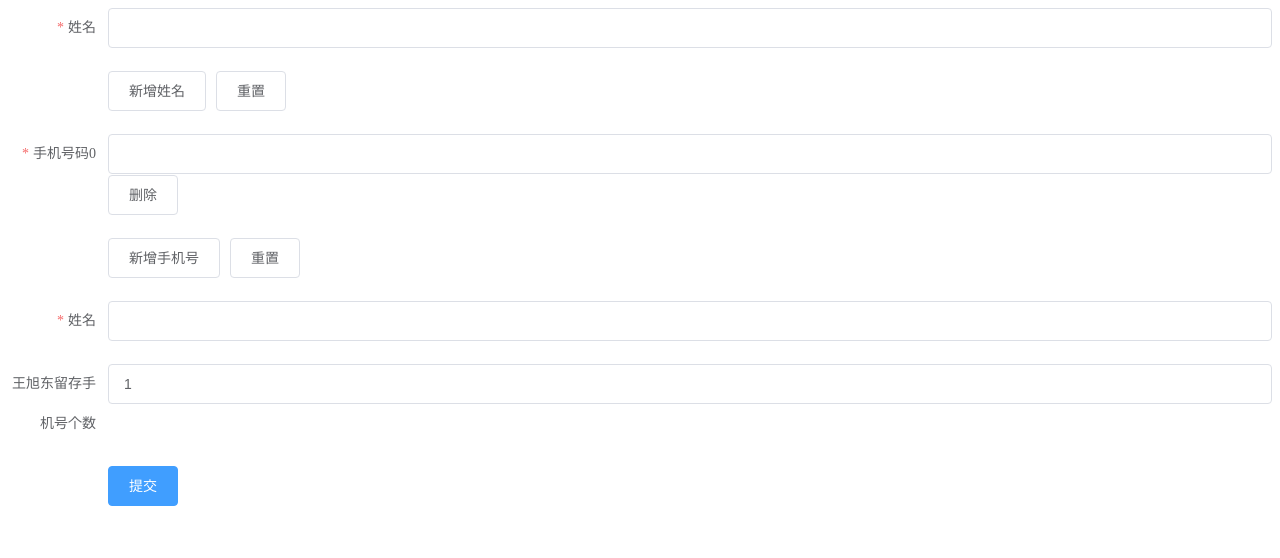
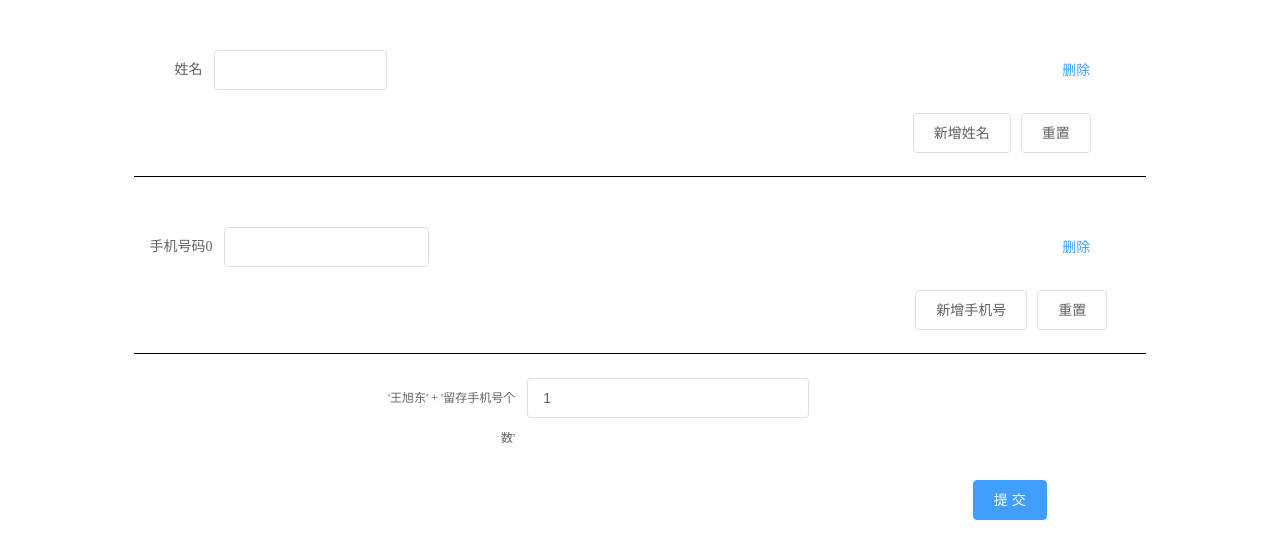
Before and after one commit to wangxudongcc/vue_test, a Vue app in the folder vue_test/: page / in a window 1280 px wide. Shown: the top 558 px of the page. Built offline with nearby package versions, Linux system fonts and the light colour scheme.

Commit message:
数据修改

```diff
--- a/vue_test/src/App.vue
+++ b/vue_test/src/App.vue
@@ -1,44 +1,88 @@
-/* eslint-disable */
+
 <template>
   <div id="app">
-    <el-form :model="personData" ref="personData" label-width="100px" class="demo-dynamic">
-      <el-form-item prop="name" label="姓名" :rules="[
-        { required: true, message: '请输入姓名', trigger: 'blur' }]">
-        <el-input v-model="personData.email"></el-input>
-      </el-form-item>
+    <el-form  ref="nameList" label-width="80px" class="demo-dynamic"
+      style="border-bottom:1px solid black;margin:50px auto;width:80%">
+      <el-row>
+        <el-col :span="6">
+          <el-form-item v-for="(item, index) in nameList" label="姓名" :key="item.key" :index="index"
+          :prop="item.value" >
+            <el-input v-model="item.value"></el-input>
+          </el-form-item>
+        </el-col>
+        <el-col :span="6">&nbsp;</el-col>
+        <el-col :span="6">&nbsp;</el-col>
+        <el-col :span="4">&nbsp;</el-col>
+        <el-col :span="2">
+          <el-button type="text" @click.prevent="removeName(item)">删除</el-button>
+        </el-col>
+      </el-row>
       <el-form-item>
-
-        <el-button @click="addPhone">新增姓名</el-button>
-        <el-button @click="resetForm('personData')">重置</el-button>
+        <el-col :span="6">&nbsp;</el-col>
+        <el-col :span="6">&nbsp;</el-col>
+        <el-col :span="6">&nbsp;</el-col>
+        <el-col :span="6"><el-button @click="addName">新增姓名</el-button>
+          <el-button @click="resetForm('nameList')">重置</el-button>
+        </el-col>
       </el-form-item>
     </el-form>
-    <el-form :model="personData" ref="personData" label-width="100px" class="demo-dynamic">
 
-      <el-form-item v-for="(item, index) in personData.phone" :label="'手机号码' + index" :key="item.key"
-        :prop="'phone.' + index + '.value'" :rules="{
-          required: true, message: '手机号码不能为空', trigger: 'blur'
-        }">
-        <el-input v-model="item.value"></el-input><el-button @click.prevent="removePhone(item)">删除</el-button>
-      </el-form-item>
+    <el-form ref="phoneNumberList" label-width="90px" class="demo-dynamic"
+      style="border-bottom:1px solid;margin:0px auto;width:80%">
+      <el-row>
+        <el-col :span="7">
+          <el-form-item v-for="(item, index) in phoneNumberList"
+          :label="'手机号码' + index"
+          :key="item.key"
+          :prop="item.value">
+            <el-input v-model="item.value"></el-input> </el-form-item>
+        </el-col>
+        <el-col :span="5">&nbsp;</el-col>
+        <el-col :span="6">&nbsp;</el-col>
+        <el-col :span="4">&nbsp;</el-col>
+        <el-col :span="2">
+          <el-button type="text" @click.prevent="removePhone(item)">删除</el-button>
+        </el-col>
+      </el-row>
       <el-form-item>
-
-        <el-button @click="addPhone">新增手机号</el-button>
-        <el-button @click="resetForm('personData')">重置</el-button>
+        <el-col :span="6">&nbsp;</el-col>
+        <el-col :span="6">&nbsp;</el-col>
+        <el-col :span="6">&nbsp;</el-col>
+        <el-col :span="6"> <el-button @click="addPhone">新增手机号</el-button>
+          <el-button @click="resetForm('phoneNumberList')">重置</el-button>
+        </el-col>
       </el-form-item>
     </el-form>
-    <el-form :model="personData" ref="personData" label-width="100px" class="demo-dynamic">
-      <el-form-item prop="name" label="姓名" :rules="[
-        { required: true, message: '请输入姓名', trigger: 'blur' }]">
-        <el-input v-model="personData.email"></el-input>
-      </el-form-item>
-      <el-form-item   :label="'王旭东'+'留存手机号个数'"  >
-        <el-input v-model="numberPhone"></el-input>
-      </el-form-item>
-      <el-form-item>
-        <el-button type="primary" @click="submitForm('personData')">提交</el-button>
 
-      </el-form-item>
+    <el-form  label-width="80px" class="demo-dynamic"
+    style="margin:24px auto;width:80%" >
+    <!-- :model="phoneNumberAmount" -->
+      <el-row>
+        <el-col :span="6">&nbsp;</el-col>
+        <el-col :span="10" >
+          <el-form-item
+          class="submitTable"
+          label-width="140px"
+          style="{ font-size: 10px ;color:'red'}"
+          label="'王旭东' + '留存手机号个数'" >
+            <el-input v-model="phoneNumberAmount"></el-input>
+          </el-form-item>
+        </el-col>
+        <el-col :span="2">&nbsp;</el-col>
+        <el-col :span="6">&nbsp;</el-col>
+      </el-row>
+      <el-row>
+        <el-col :span="6">&nbsp;</el-col>
+        <el-col :span="6">&nbsp;</el-col>
+        <el-col :span="6">&nbsp;</el-col>
+        <el-col :span="6">
+        <el-form-item>
+        <el-button type="primary" @click="submitForm('phoneNumberAmount')">提 交</el-button>
+        </el-form-item>
+      </el-col>
+      </el-row>
     </el-form>
+
   </div>
 </template>
 <script>
@@ -47,13 +91,9 @@
 export default {
   data() {
     return {
-      personData: {
-        phone: [{
-          value: ''
-        }],
-        email: ''
-      },
-      numberPhone:'1'
+        nameList: [{value:''}],
+        phoneNumberList: [{value:''}],
+        phoneNumberAmount: '1'
     };
   },
   components: {
@@ -71,20 +111,47 @@ export default {
       });
     },
     resetForm(formName) {
-      this.$refs[formName].resetFields();
+      if(formName=='nameList'){
+        this.nameList= [{value:''}]
+      }else if(formName=='phoneNumberList'){
+        this.phoneNumberList= [{value:''}]
+      }
+      // this.$refs[formName].resetFields();
     },
+    // 移除手机号
     removePhone(item) {
-      var index = this.personData.phone.indexOf(item)
+      var index = this.phoneNumberList.indexOf(item)
       if (index !== -1) {
-        this.personData.phone.splice(index, 1)
+        this.phoneNumberList.splice(index, 1)
       }
     },
+    // 移除姓名
+    removeName(item) {
+      var index = this.nameList.indexOf(item)
+      if (index !== -1) {
+        this.nameList.splice(index, 1)
+      }
+    },
+    //增加手机号
     addPhone() {
-      this.personData.phone.push({
+      this.phoneNumberList.push({
         value: '',
+        key: Date.now()
+      });
+    },
+    //增加姓名
+    addName() {
+      this.nameList.push({
+        value:'',
         key: Date.now()
       });
     }
   }
 }
 </script>
+
+<style scoped>
+::v-deep .el-form-item.submitTable>label {
+  font-size: 12px
+}
+</style>
```
